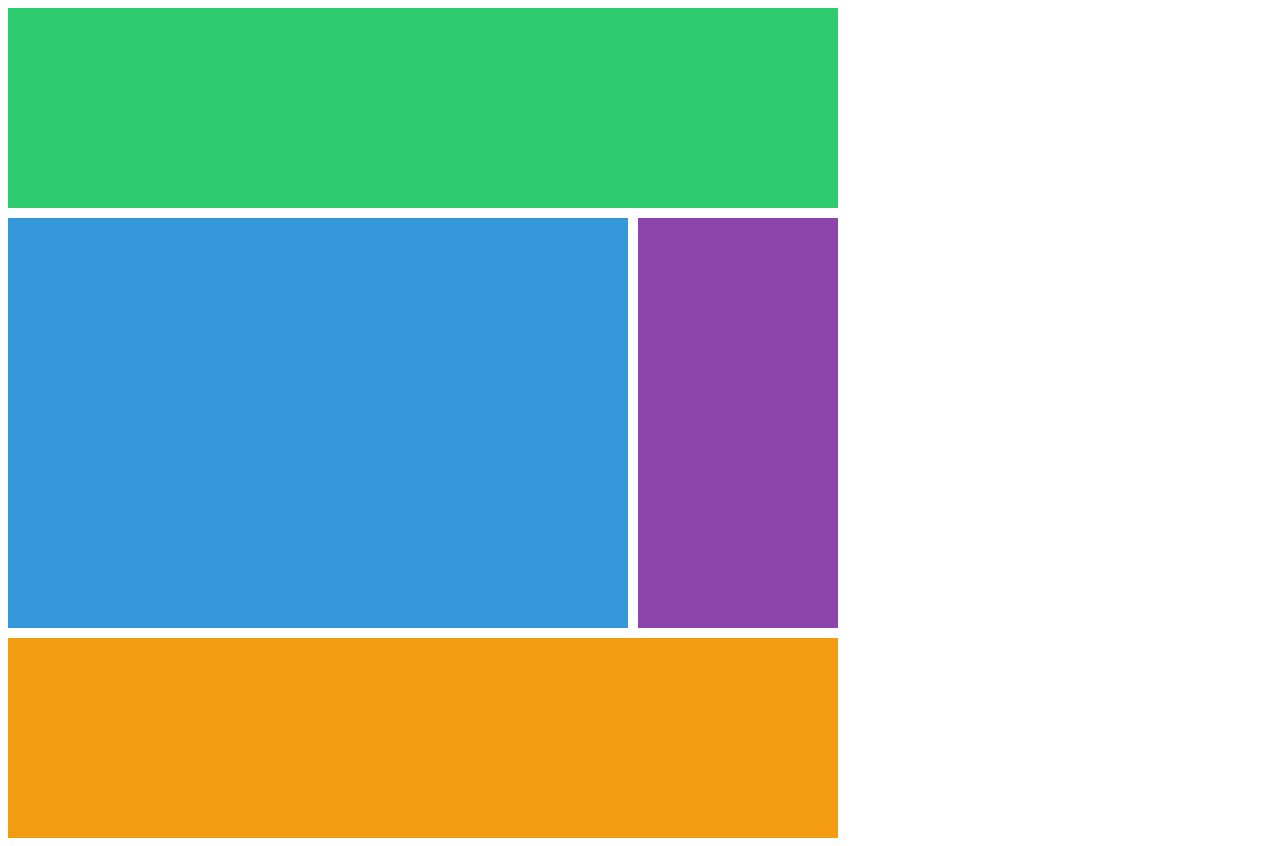
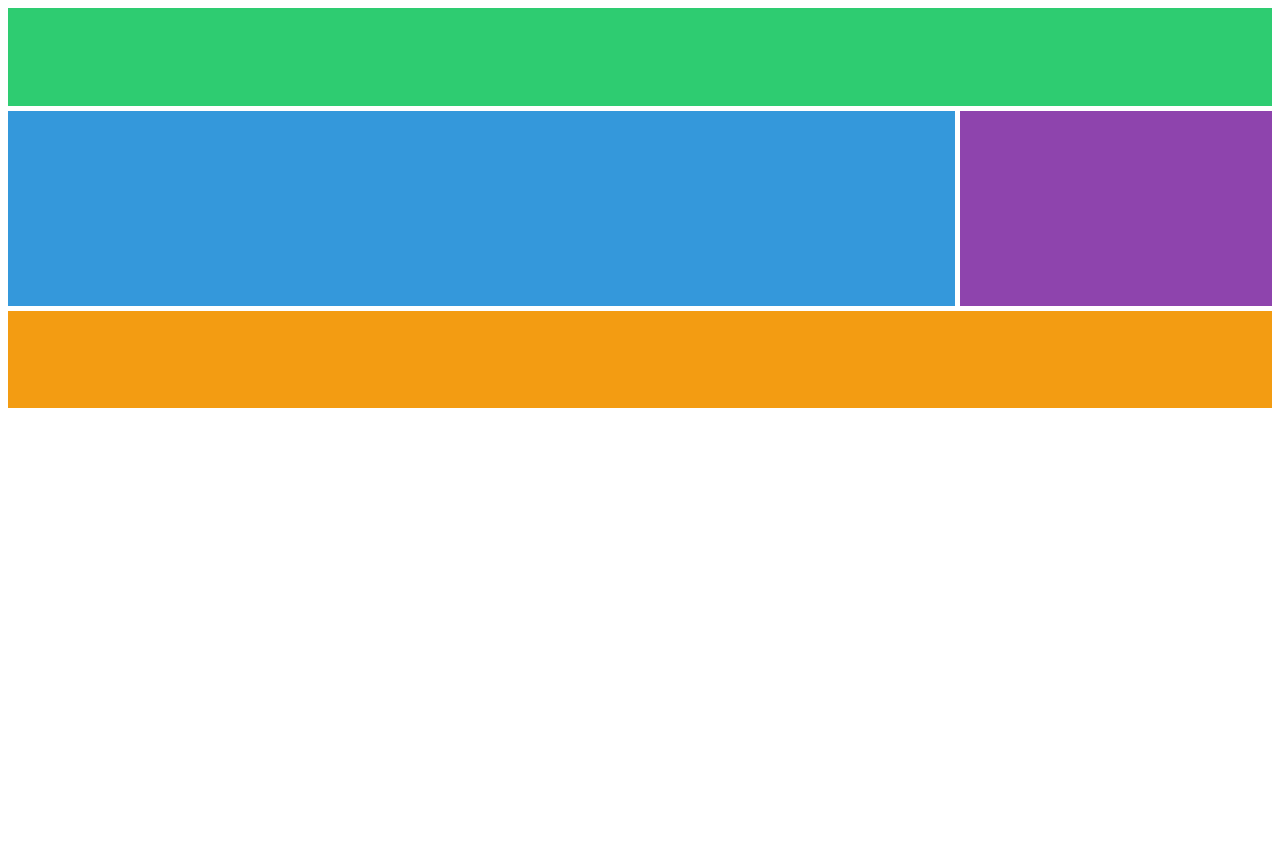
Before and after one commit to nJae94/CSS-Layout, a plain HTML site: page index.html in a window 1280 px wide. After the commit the page ends 800 px from the top, so only its background shows below. Drawn offline with Linux system fonts and the light colour scheme.

Commit message:
grid-template

```diff
--- a/styles.css
+++ b/styles.css
@@ -1,29 +1,26 @@
 .father {
     display: grid;
-    gap:10px;
-    grid-template-columns: repeat(4,200px);
-    grid-template-rows: repeat(4,200px);
+    gap: 5px;
+    height: 50vh;
+    grid-template:
+        "header header header header" 1fr
+        "content content content nav" 2fr
+        "footer footer footer footer" 1fr / 1fr 1fr 1fr 1fr;
 }
 
 .header {
     background-color: #2ecc71;
-    grid-column-start: 1;
-    grid-column-end: 5;
+    grid-area: header;
   }
   .content {
     background-color: #3498db;
-    grid-column-start: 1;
-    grid-column-end: 4;
-    grid-row-start:2;
-    grid-row-end:4;
+    grid-area: content;
   }
   .nav {
     background-color: #8e44ad;
-    grid-row-start: 2;
-    grid-row-end: 4;
+    grid-area: nav;
   }
   .footer {
     background-color: #f39c12;
-    grid-column-start: 1;
-    grid-column-end: 5;
+    grid-area: footer;
 }
```
